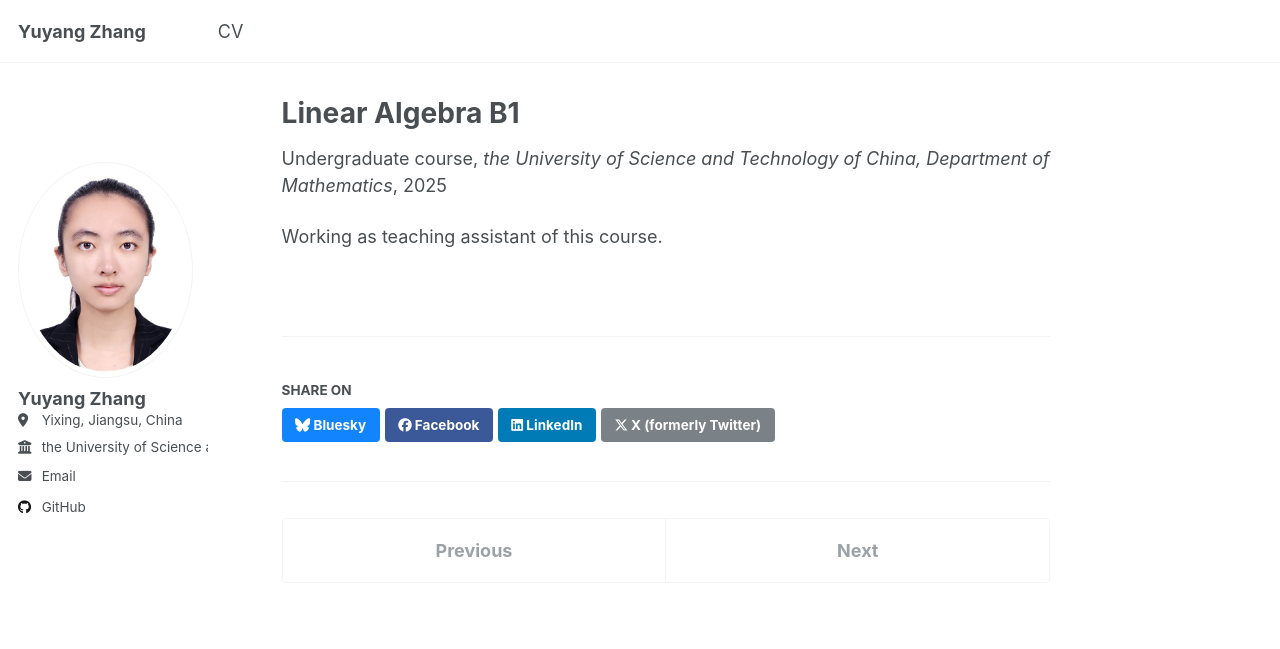
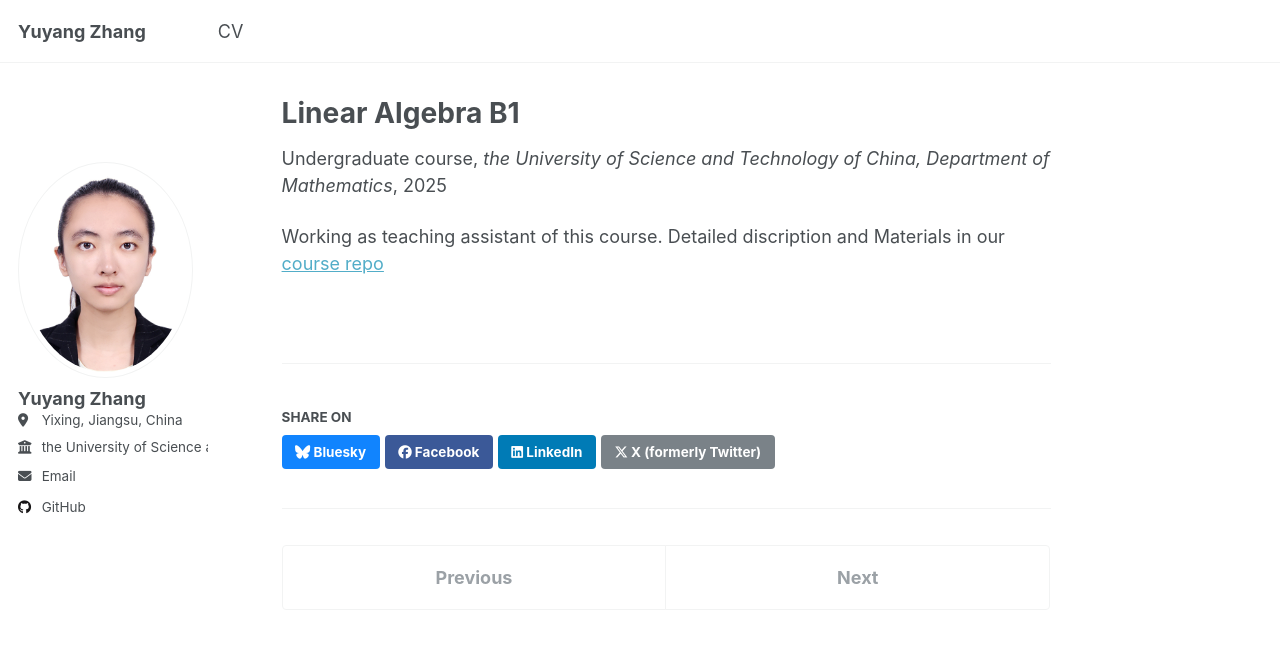
Before and after one commit to yuyangzhang2006/yuyangzhang2006.github.io, a Jekyll site: the page built from _teaching/2014-spring-teaching-1.md, in a window 1280 px wide and 900 px high. Shown: the top 649 px of the window. Built offline with Jekyll 4.4.1, drawn with Linux system fonts in a browser that asks for light colours.

Commit message:
Update 2014-spring-teaching-1.md

```diff
--- a/_teaching/2014-spring-teaching-1.md
+++ b/_teaching/2014-spring-teaching-1.md
@@ -8,4 +8,4 @@ date: September 2025 - Juanuary 2026
 location: "City, Country"
 ---
 
-Working as teaching assistant of this course.
+Working as teaching assistant of this course. Detailed discription and Materials in our [course repo](https://github.com/yuyangzhang2006/USTC_LAB1_25A)
```
